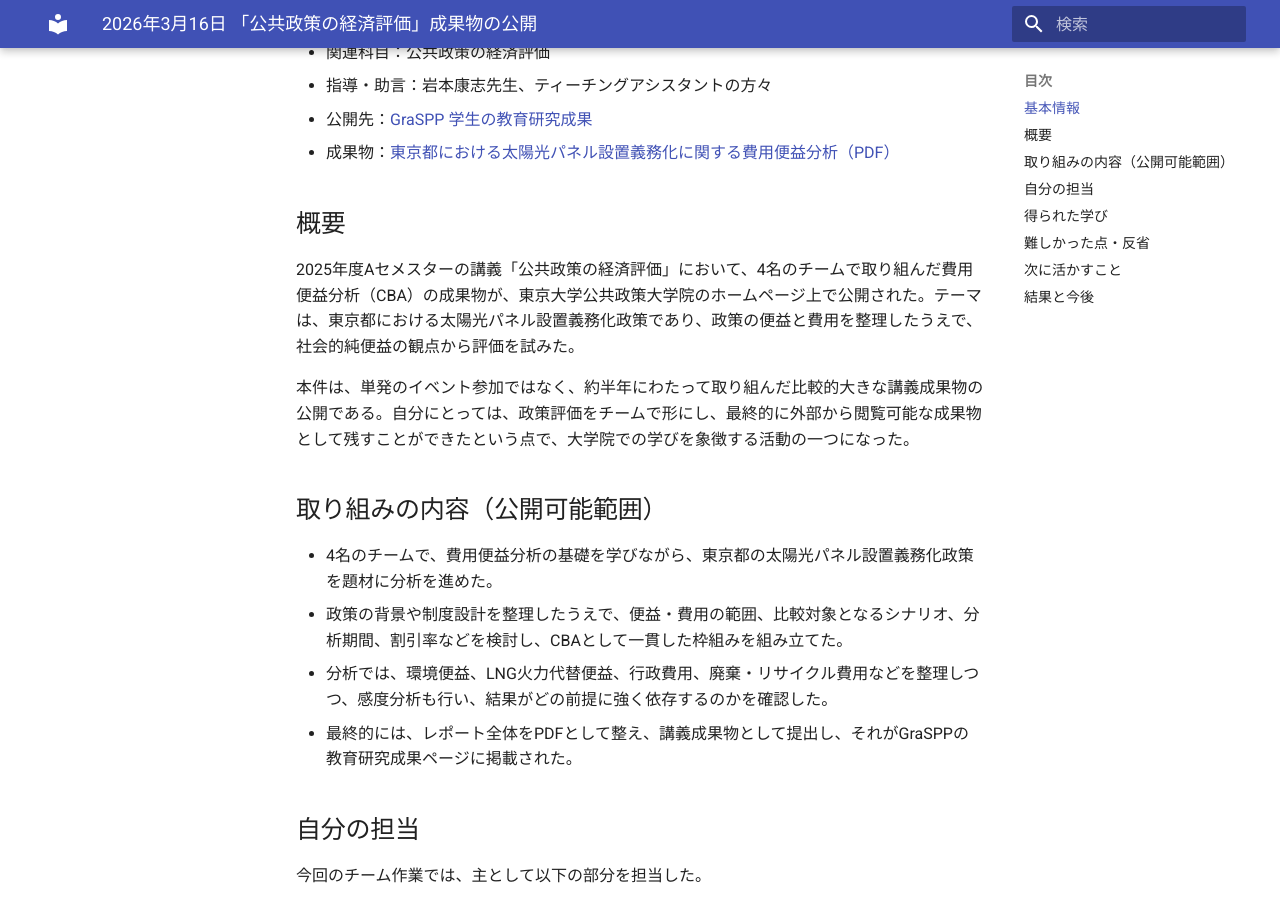
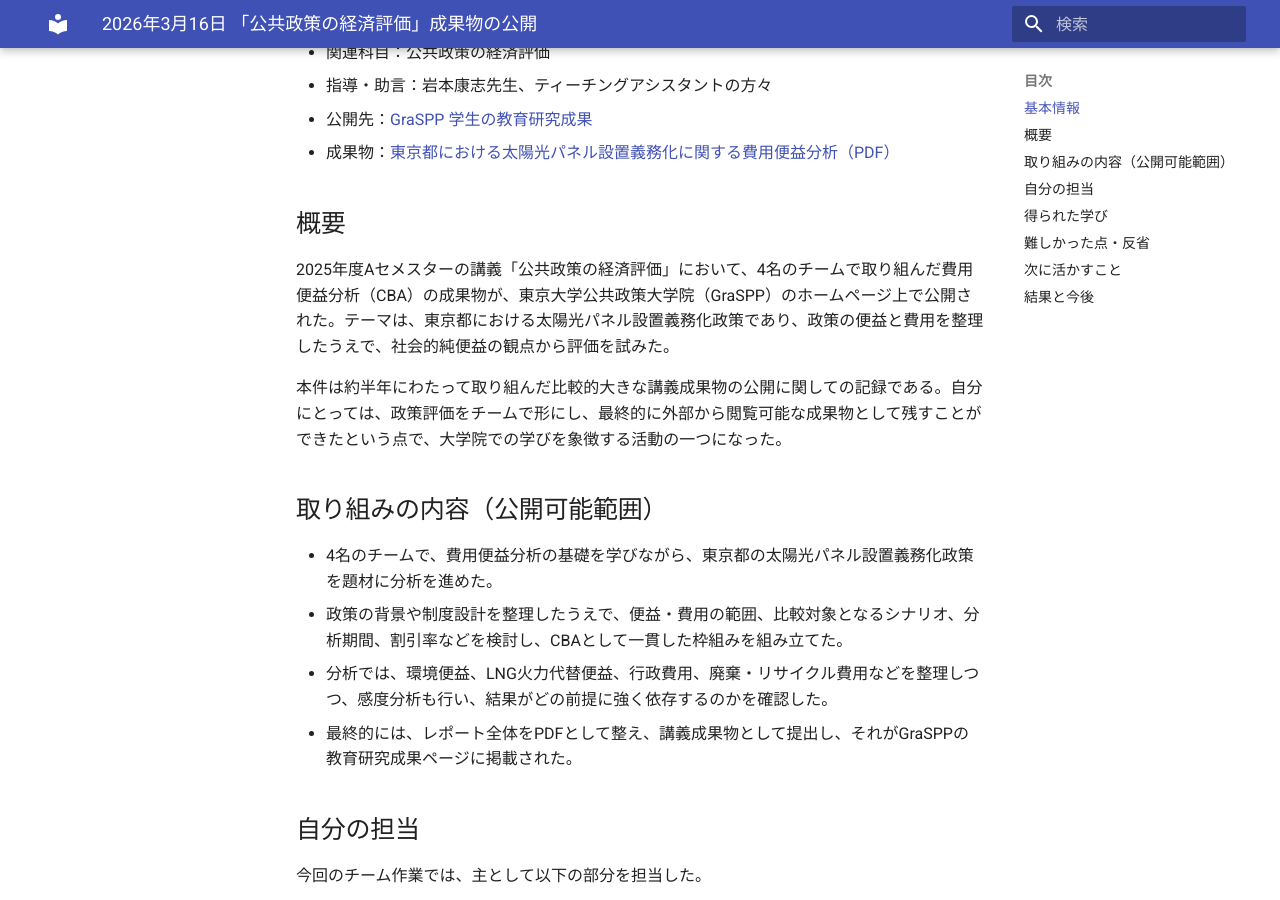
Before and after one commit to yu-ki-nakayama/policy-notes, an MkDocs documentation site: the page built from docs/activity/20260316.md, in a window 1280 px wide and 900 px high, scrolled down 447 px. Built offline with MkDocs 1.6.1 and Material for MkDocs 9.7.7, drawn with Linux system fonts in a browser that asks for light colours; some of the changed text lies outside the part shown.

Commit message:
Update 20260316.md

```diff
--- a/docs/activity/20260316.md
+++ b/docs/activity/20260316.md
@@ -14,9 +14,9 @@
 
 ## 概要
 
-2025年度Aセメスターの講義「公共政策の経済評価」において、4名のチームで取り組んだ費用便益分析（CBA）の成果物が、東京大学公共政策大学院のホームページ上で公開された。テーマは、東京都における太陽光パネル設置義務化政策であり、政策の便益と費用を整理したうえで、社会的純便益の観点から評価を試みた。
+2025年度Aセメスターの講義「公共政策の経済評価」において、4名のチームで取り組んだ費用便益分析（CBA）の成果物が、東京大学公共政策大学院（GraSPP）のホームページ上で公開された。テーマは、東京都における太陽光パネル設置義務化政策であり、政策の便益と費用を整理したうえで、社会的純便益の観点から評価を試みた。
 
-本件は、単発のイベント参加ではなく、約半年にわたって取り組んだ比較的大きな講義成果物の公開である。自分にとっては、政策評価をチームで形にし、最終的に外部から閲覧可能な成果物として残すことができたという点で、大学院での学びを象徴する活動の一つになった。
+本件は約半年にわたって取り組んだ比較的大きな講義成果物の公開に関しての記録である。自分にとっては、政策評価をチームで形にし、最終的に外部から閲覧可能な成果物として残すことができたという点で、大学院での学びを象徴する活動の一つになった。
 
 ## 取り組みの内容（公開可能範囲）
 
```
Also changed, not shown: other parts of docs/activity/20260316.md (+1 -1 lines).
